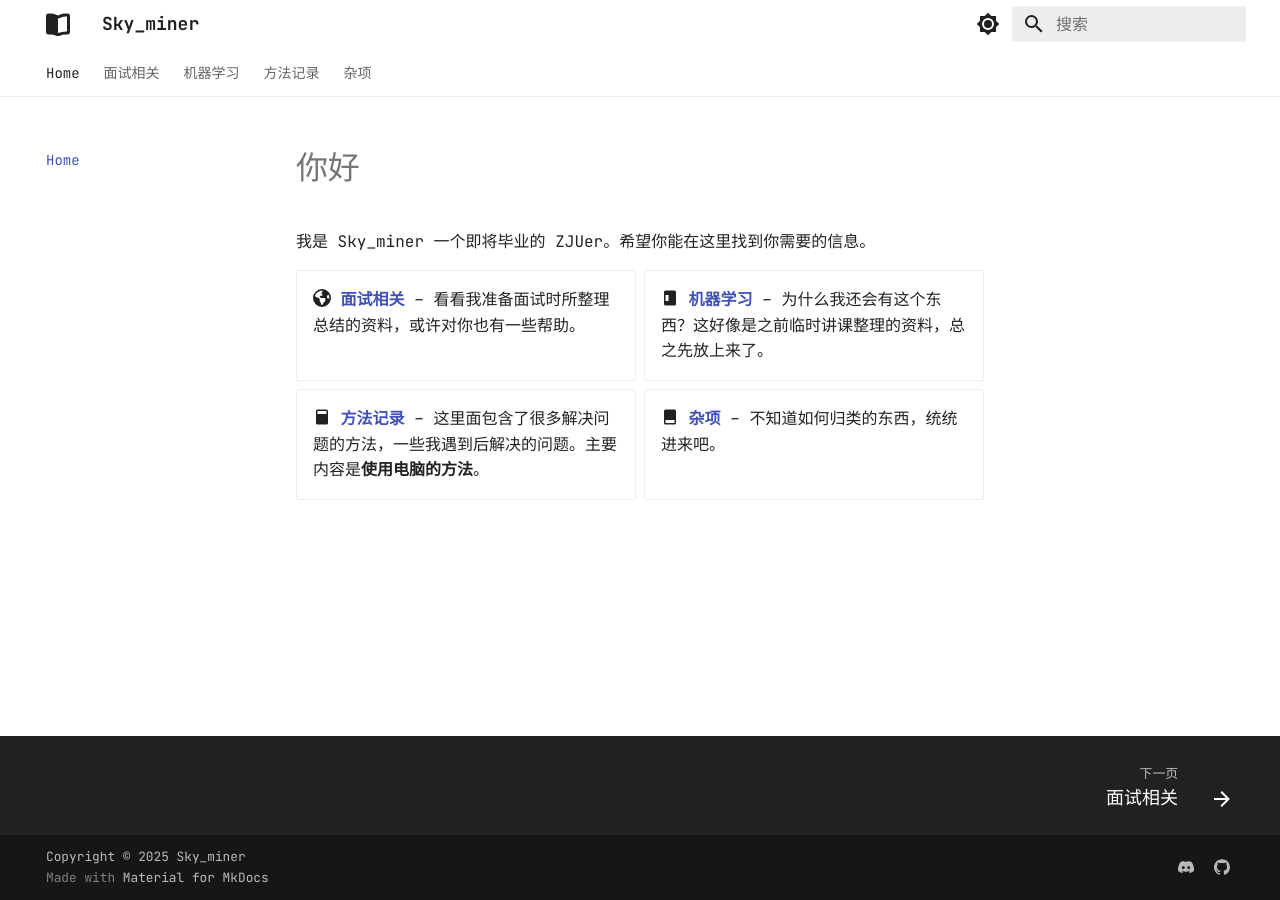
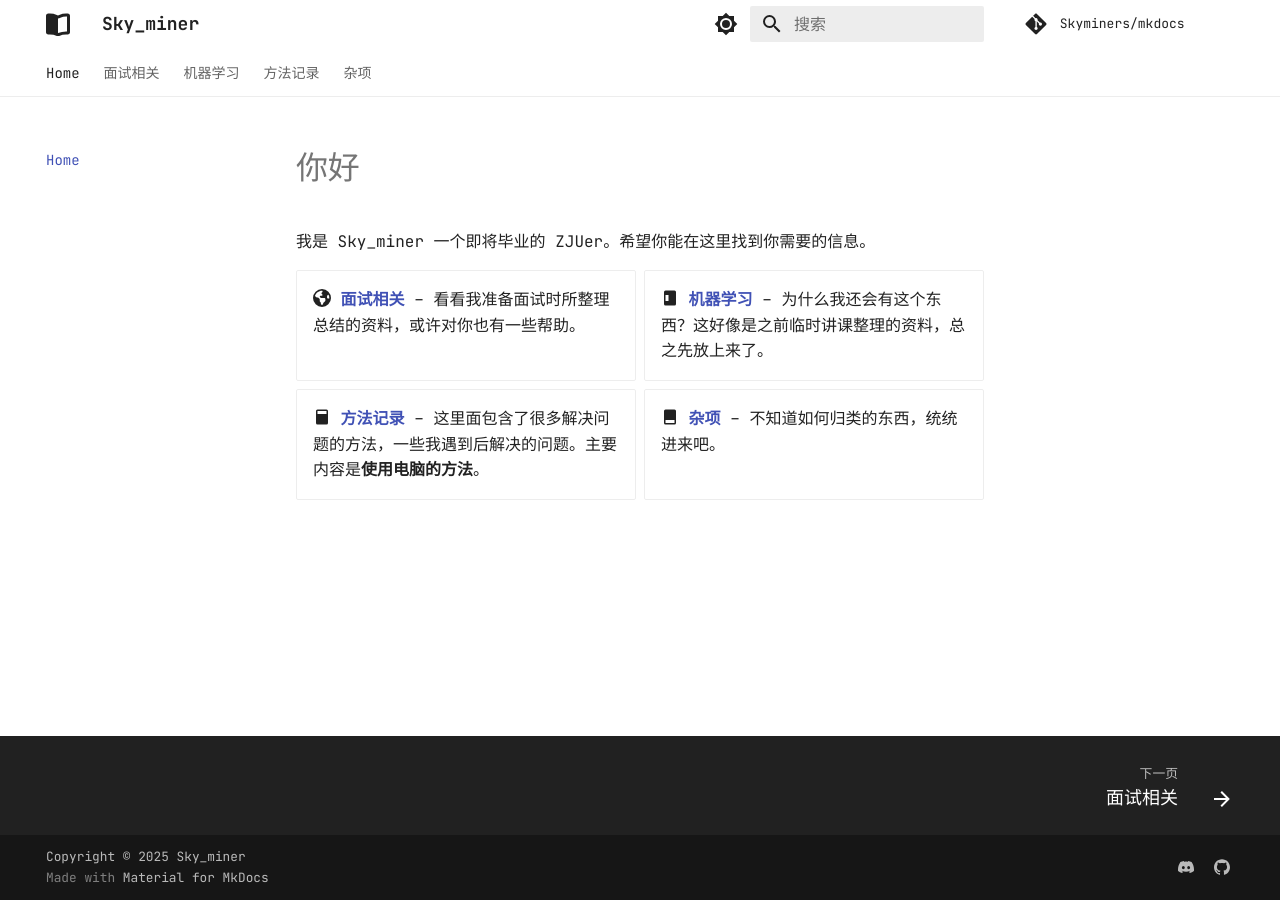
Before and after one commit to Skyminers/mkdocs, an MkDocs documentation site: the page built from docs/index.md, in a window 1280 px wide. Built offline with MkDocs 1.6.1 and Material for MkDocs 9.7.7, drawn with Linux system fonts in a browser that asks for light colours; comment, search, counter and statistics services are not loaded.

Commit message:
add plugins, github url

```diff
--- a/mkdocs.yml
+++ b/mkdocs.yml
@@ -1,6 +1,8 @@
 site_name: Sky_miner
 site_description: an example blog set up following the tutorial
-site_url: https://skyminer.top
+site_url: https://docs.skyminer.top
+repo_name: Skyminers/mkdocs
+repo_url: https://github.com/Skyminers/mkdocs
 nav:
   - Home: index.md
   - 面试相关:
@@ -58,7 +60,16 @@
   - search
   - glightbox
   - git-revision-date-localized:
-      enable_creation_date: true
+      type: timeago
+      custom_format: "%d. %B %Y"  # 时间格式
+      timezone: Europe/Amsterdam #时区
+      locale: en #首选语言
+      fallback_to_build_date: false #许回退到git 不可用时mkdocs build执行的时间
+      enable_creation_date: true #是否启用创建时间
+      exclude:  #排除的页面
+          - index.md
+      enabled: true #是否启用
+      strict: true
 
 theme:
   name: material
--- a/requirements.txt
+++ b/requirements.txt
@@ -1,5 +1,6 @@
 mkdocs
 mkdocs-get-deps
+mkdocs-git-authors-plugin
 mkdocs-git-revision-date-localized-plugin
 mkdocs-glightbox
 mkdocs-material
```
Also changed, not shown: 1 other file.
